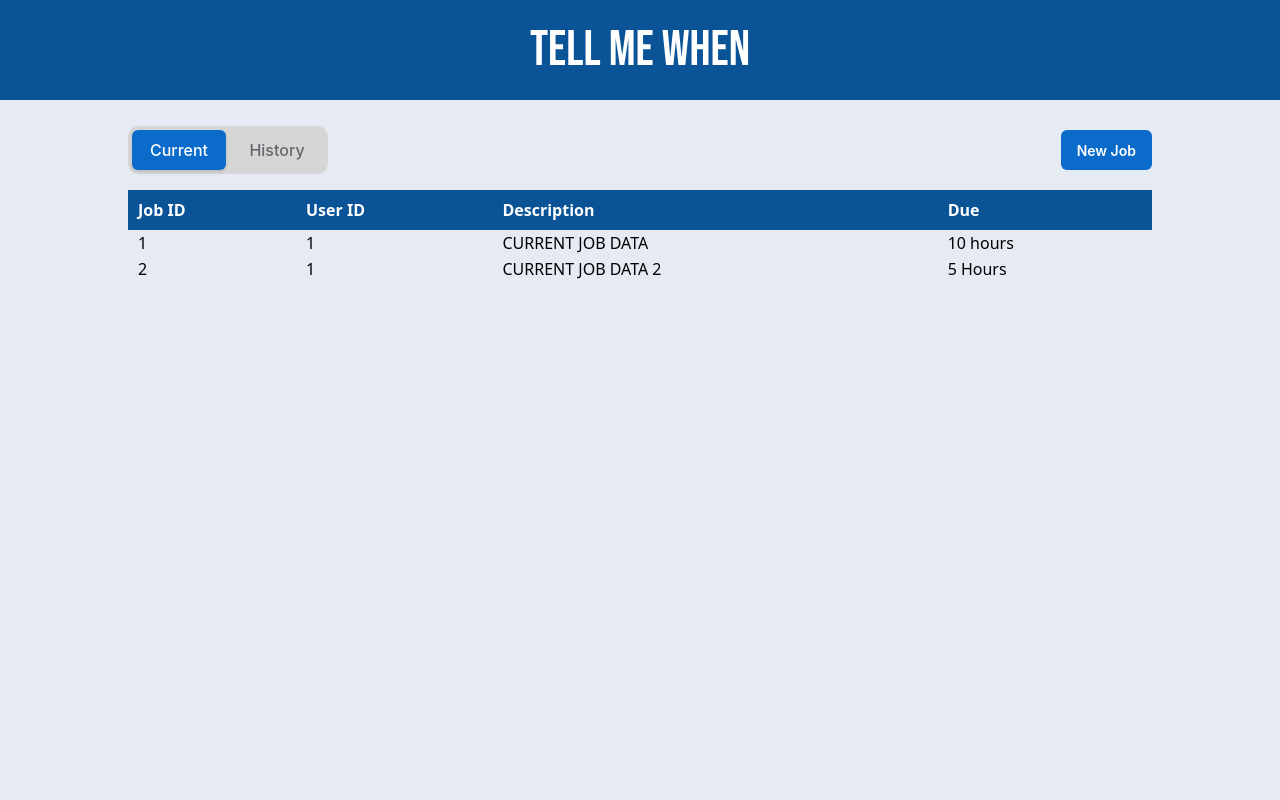
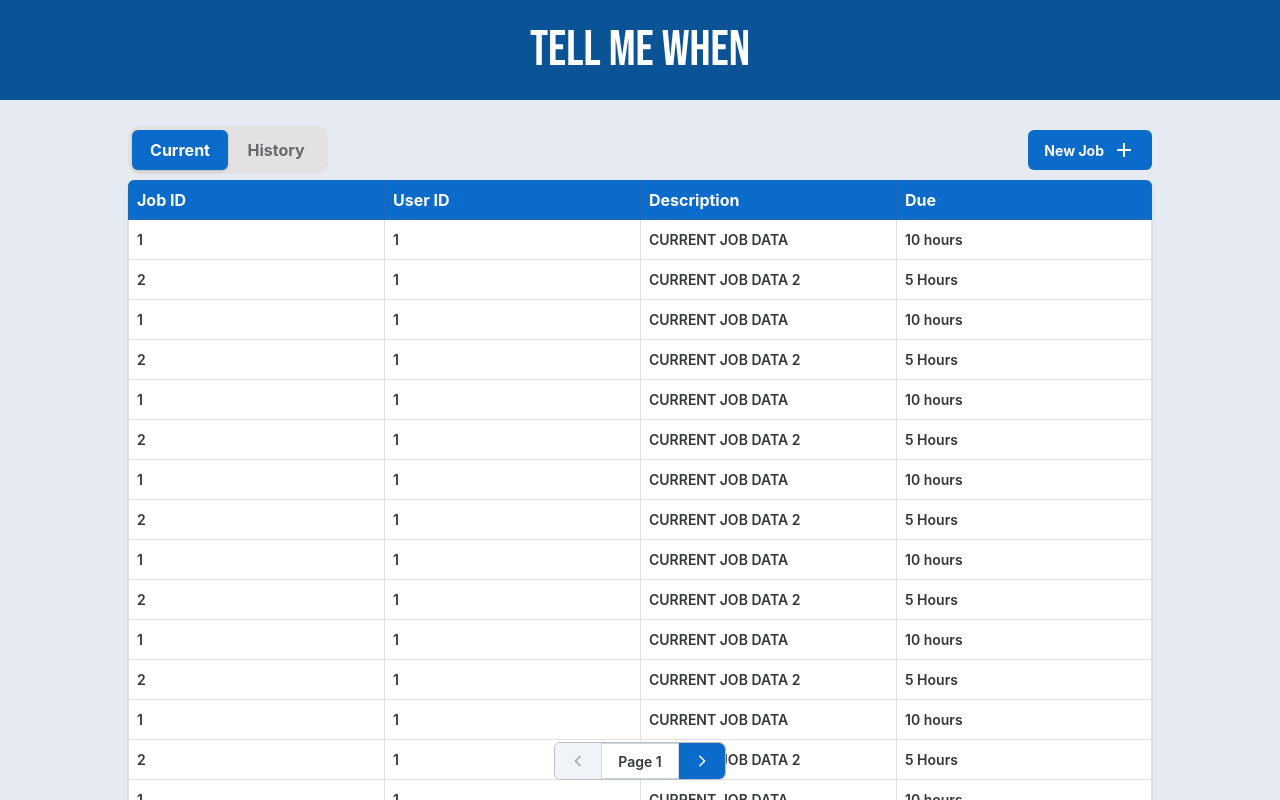
Before and after one commit to HufsaHaq/tellmewhen, a Next.js app in the folder tellmewhen/: page /dashboard in a window 1280 px wide. Shown: the top 800 px of the page. Built offline with nearby package versions, Linux system fonts and the light colour scheme.

Commit message:
Further styled table, and added in Pagination controls.

```diff
--- a/tellmewhen/package.json
+++ b/tellmewhen/package.json
@@ -11,6 +11,7 @@
   "dependencies": {
     "@emotion/react": "^11.14.0",
     "@emotion/styled": "^11.14.0",
+    "@mui/icons-material": "^6.3.0",
     "@mui/joy": "^5.0.0-beta.51",
     "next": "^15.1.3",
     "react": "^19.0.0",
--- a/tellmewhen/src/app/dashboard/page.jsx
+++ b/tellmewhen/src/app/dashboard/page.jsx
@@ -1,6 +1,14 @@
+/*
+
+    NOTE: JoyUI uses a different styling engine named Emotion, and so the "sx" property in the
+    JoyUI components doesn't use tailwind. However, Tailwind styling still works sometimes for
+    the components
+
+*/
 "use client"; //Makes the page client-side rendered rather than server-side rendered
 import { useState, useEffect } from "react";
-import {Button, Tab, Tabs, TabList, tabClasses, Typography} from "@mui/joy"
+import {Button, Tab, Tabs, TabList, tabClasses, Table, ButtonGroup, Typography} from "@mui/joy"
+import {Add, ArrowBackIos, ArrowBackIosRounded, ArrowForwardIosOutlined, ArrowForwardIosRounded} from "@mui/icons-material"
 
 function Page()
 {
@@ -14,6 +22,8 @@ function Page()
     //Used to determine which is the currently selected data (Current=0 or History=1)
     const [CurrentIndex, SetIndex] = useState(0);
 
+    const [PageNumber, SetPageNumber] = useState(1);
+
     useEffect(() => {
         //This code will run when the value of "CurrentIndex" changes
 
@@ -22,7 +32,38 @@ function Page()
 
         if(CurrentIndex == 0)
         {
-            SetDisplayedTableData([["1", "1", "CURRENT JOB DATA", "10 hours"], ["2", "1", "CURRENT JOB DATA 2", " 5 Hours"]])
+            //DUMMY DATA
+            SetDisplayedTableData([["1", "1", "CURRENT JOB DATA", "10 hours"],
+                ["2", "1", "CURRENT JOB DATA 2", " 5 Hours"],
+                ["1", "1", "CURRENT JOB DATA", "10 hours"],
+                ["2", "1", "CURRENT JOB DATA 2", " 5 Hours"],
+                ["1", "1", "CURRENT JOB DATA", "10 hours"],
+                ["2", "1", "CURRENT JOB DATA 2", " 5 Hours"],
+                ["1", "1", "CURRENT JOB DATA", "10 hours"],
+                ["2", "1", "CURRENT JOB DATA 2", " 5 Hours"],
+                ["1", "1", "CURRENT JOB DATA", "10 hours"],
+                ["2", "1", "CURRENT JOB DATA 2", " 5 Hours"],
+                ["1", "1", "CURRENT JOB DATA", "10 hours"],
+                ["2", "1", "CURRENT JOB DATA 2", " 5 Hours"],
+                ["1", "1", "CURRENT JOB DATA", "10 hours"],
+                ["2", "1", "CURRENT JOB DATA 2", " 5 Hours"],
+                ["1", "1", "CURRENT JOB DATA", "10 hours"],
+                ["2", "1", "CURRENT JOB DATA 2", " 5 Hours"],
+                ["1", "1", "CURRENT JOB DATA", "10 hours"],["2", "1", "CURRENT JOB DATA 2", " 5 Hours"],
+                ["1", "1", "CURRENT JOB DATA", "10 hours"],["2", "1", "CURRENT JOB DATA 2", " 5 Hours"],
+                ["1", "1", "CURRENT JOB DATA", "10 hours"],["2", "1", "CURRENT JOB DATA 2", " 5 Hours"],
+                ["1", "1", "CURRENT JOB DATA", "10 hours"],["2", "1", "CURRENT JOB DATA 2", " 5 Hours"],
+                ["1", "1", "CURRENT JOB DATA", "10 hours"],["2", "1", "CURRENT JOB DATA 2", " 5 Hours"],
+                ["1", "1", "CURRENT JOB DATA", "10 hours"],["2", "1", "CURRENT JOB DATA 2", " 5 Hours"],
+                ["1", "1", "CURRENT JOB DATA", "10 hours"],["2", "1", "CURRENT JOB DATA 2", " 5 Hours"],
+                ["1", "1", "CURRENT JOB DATA", "10 hours"],["2", "1", "CURRENT JOB DATA 2", " 5 Hours"],
+                ["1", "1", "CURRENT JOB DATA", "10 hours"],["2", "1", "CURRENT JOB DATA 2", " 5 Hours"],
+                ["1", "1", "CURRENT JOB DATA", "10 hours"],["2", "1", "CURRENT JOB DATA 2", " 5 Hours"],
+                ["1", "1", "CURRENT JOB DATA", "10 hours"],["2", "1", "CURRENT JOB DATA 2", " 5 Hours"],
+                ["1", "1", "CURRENT JOB DATA", "10 hours"],["2", "1", "CURRENT JOB DATA 2", " 5 Hours"],
+                ["1", "1", "CURRENT JOB DATA", "10 hours"],["2", "1", "CURRENT JOB DATA 2", " 5 Hours"],
+                ["1", "1", "CURRENT JOB DATA", "10 hours"],
+            ])
         }
         else
         {
@@ -36,6 +77,7 @@ function Page()
         //  TO-DO: ADD API CALLS
     }, []);
     return(
+
         <div className = "page-content w-[80%] m-auto">
             { /* Span element is for the controls above the table (Switcher and Button) to keep them inline*/ }
             <span className = "w-full flex mt-[20px] justify-between items-center h-[60px] overflow-hidden">
@@ -45,9 +87,9 @@ function Page()
                             disableUnderline
                             sx={{
                             p: 0.5,
-                            gap: 0.5,
+                            gap: 0,
                             borderRadius: '10px',
-                            bgcolor: 'rgba(214,214,214,1)',
+                            bgcolor: 'rgb(227, 225, 225)',
                             // Overwrites the styling for the currently selected tab
                             [`& .${tabClasses.root}[aria-selected="true"]`]: {
                                 boxShadow: 'sm',
@@ -60,7 +102,7 @@ function Page()
                                 flex: 1,
                                 height: "40px",
                                 transition: '0.25s',
-                                fontWeight: 'md',
+                                fontWeight: '650',
                                 fontSize: 'md',
                                 [`&:not(.${tabClasses.selected}):not(:hover)`]: {
                                   opacity: 0.7,
@@ -71,12 +113,31 @@ function Page()
                             <Tab disableIndicator>History</Tab>
                     </TabList>
                 </Tabs>
-                <Button className="h-[40px]" onClick={()=>{console.log("REDIRECT TO OTHER PAGE")}}>New Job</Button>
+                <span>
+                    <Button endDecorator={<Add/>} sx={{fontWeight: "650"}}className="h-[40px] font-bold" onClick={()=>{console.log("REDIRECT TO OTHER PAGE")}}>New Job</Button>
+                </span>
             </span>
+            <div className="w-full rounded-md overflow-hidden shadow-md">
+            <Table key={CurrentIndex/* This is needed as the width of table doesn't update */}
+                   className="text-left w-[100%] h-[80%]"
+                   borderAxis="both"
 
-            <table key={CurrentIndex/* This is needed as the width of table doesn't update */} className="text-left mt-[10px] w-[100%] h-[80%]">
-                <thead className = "rounded-lg ">
-                    <tr className = "bg-[#0A5397] text-white h-[40px]">
+                   sx={(theme)=>({
+                        boxShadow: "md",
+                        "& tr":{
+                            bgcolor: "rgb(255, 255, 255)",
+                            fontWeight: "lg",
+                        },
+
+                        "& th": {
+                            bgcolor: "rgba(11, 107, 203, 1)",
+                            color: "rgb(251, 251, 251)",
+                            fontWeight: "650",
+                            fontSize: "md",
+                    }})}>
+
+                <thead>
+                    <tr className = "text-white h-[40px]">
                         {/* Ternary operator for an if statement to determine which table headers are to be displayed */}
                         {CurrentIndex == 0 ? CurrentTableHeaders.map((item, index) => {
                                 return <th key={index} className="px-[10px]">{item}</th>
@@ -96,7 +157,17 @@ function Page()
                             </tr>);
                         })}
                 </tbody>
-            </table>
+            </Table>
+            </div>
+            <div className = "fixed bottom-[20px] w-[80%] justify-self-center flex justify-center">
+                    <ButtonGroup className="bg-[#FFFFFF] border-[1px] border-[#C0C0C0]">
+                        <Button disabled={PageNumber==1}variant="solid" color="primary" className="" onClick={()=>{PageNumber != 1 ? SetPageNumber(PageNumber-1) : {}}}><ArrowBackIosRounded fontSize="5px"/></Button>
+                        <Button>Page {PageNumber}</Button>
+                        <Button variant="solid" color="primary" className="" onClick={()=>SetPageNumber(PageNumber+1)}><ArrowForwardIosRounded fontSize="5px"/></Button>
+                    </ButtonGroup>
+            </div>
+
+            <div className="bottom-margin mb-[80px]"></div>
         </div>
     );
 }
```
Also changed, not shown: 1 other file (tests, documents, lock files or other folders).
